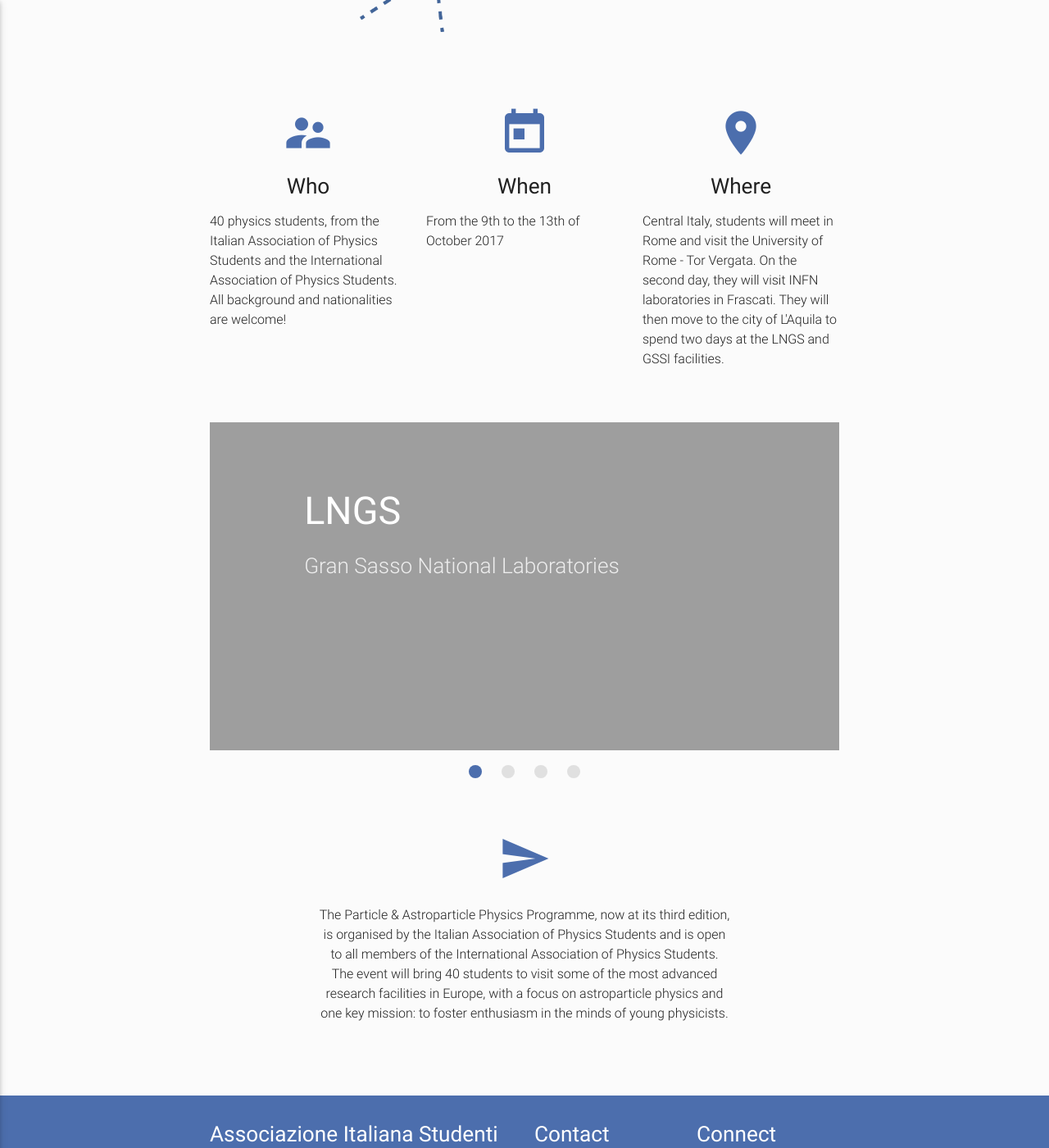
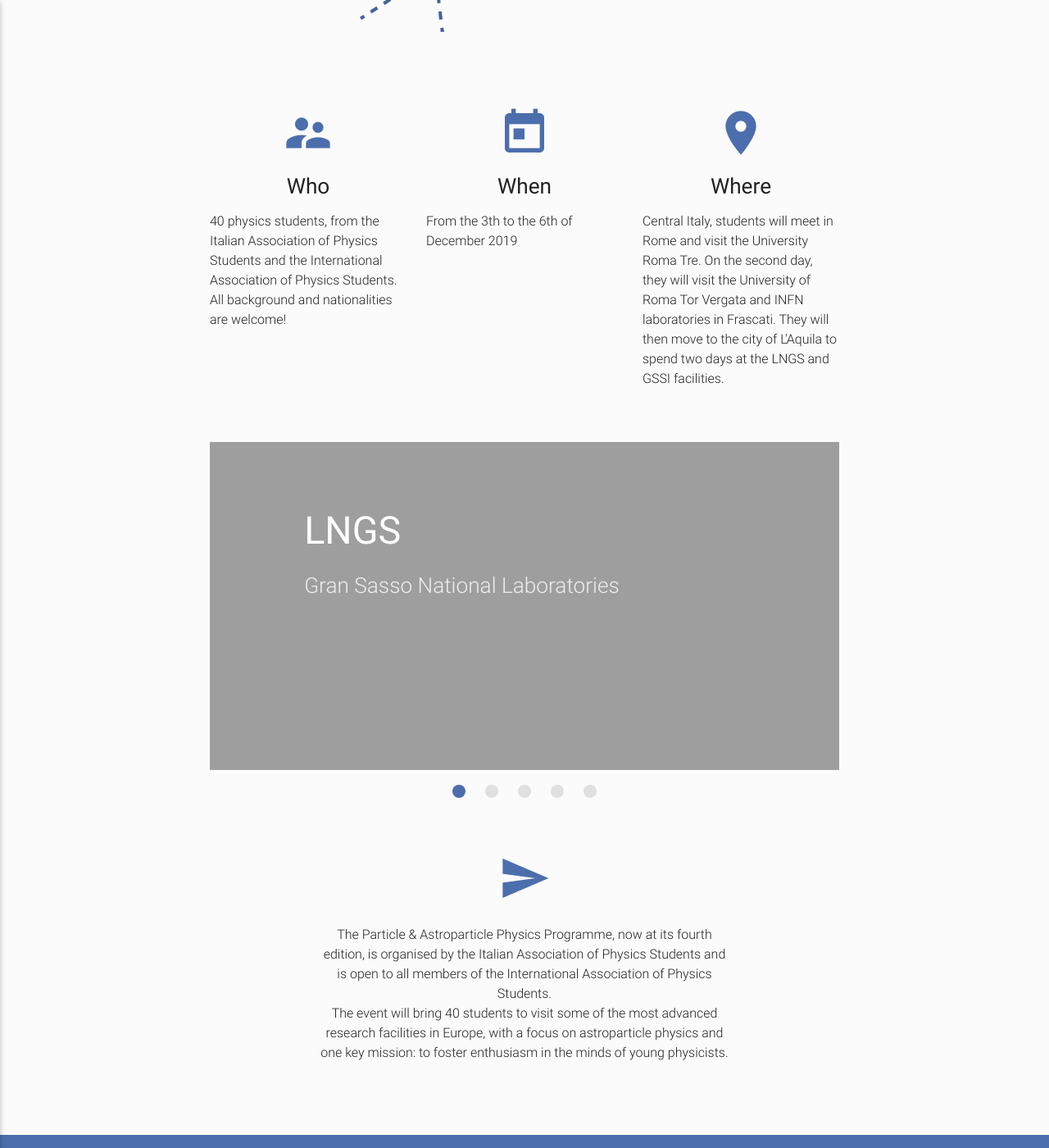
Before and after one commit to eligara/papap19, a Jekyll site: the page built from index.html, in a window 1280 px wide and 1400 px high, scrolled down 453 px. Shown: the whole window at 82% size. Built offline with Jekyll 4.4.1, drawn with Linux system fonts in a browser that asks for light colours; nearby versions of some CDN libraries.

Commit message:
Update home.yml

```diff
--- a/_data/home.yml
+++ b/_data/home.yml
@@ -2,9 +2,9 @@ banner: img/banner.png
 
 who: "40 physics students, from the Italian Association of Physics Students and the International Association of Physics Students. All background and nationalities are welcome!"
 
-when: "From the 9th to the 13th of October 2017"
+when: "From the 3th to the 6th of December 2019"
 
-where: "Central Italy, students will meet in Rome and visit the University of Rome - Tor Vergata. On the second day, they will visit INFN laboratories in Frascati. They will then move to the city of L'Aquila to spend two days at the LNGS and GSSI facilities."
+where: "Central Italy, students will meet in Rome and visit the University Roma Tre. On the second day, they will visit the University of Roma Tor Vergata and INFN laboratories in Frascati. They will then move to the city of L'Aquila to spend two days at the LNGS and GSSI facilities."
 
 slideshow:
   - img: img/LNGS_home.jpg
@@ -23,4 +23,9 @@ slideshow:
     alt: University Rome Tor Vergata
     title: Tor Vergata
     text: University Rome - Tor Vergata
-paragraph: "The Particle & Astroparticle Physics Programme, now at its third edition, is organised by the Italian Association of Physics Students and is open to all members of the International Association of Physics Students. <br> The event will bring 40 students to visit some of the most advanced research facilities in Europe, with a focus on astroparticle physics and one key mission: to foster enthusiasm in the minds of young physicists."
+  - img: img/Roma_tre.jpg
+    alt: University Roma Tre
+    title: Roma Tre
+    text: University Roma Tre
+
+paragraph: "The Particle & Astroparticle Physics Programme, now at its fourth edition, is organised by the Italian Association of Physics Students and is open to all members of the International Association of Physics Students. <br> The event will bring 40 students to visit some of the most advanced research facilities in Europe, with a focus on astroparticle physics and one key mission: to foster enthusiasm in the minds of young physicists."
```
